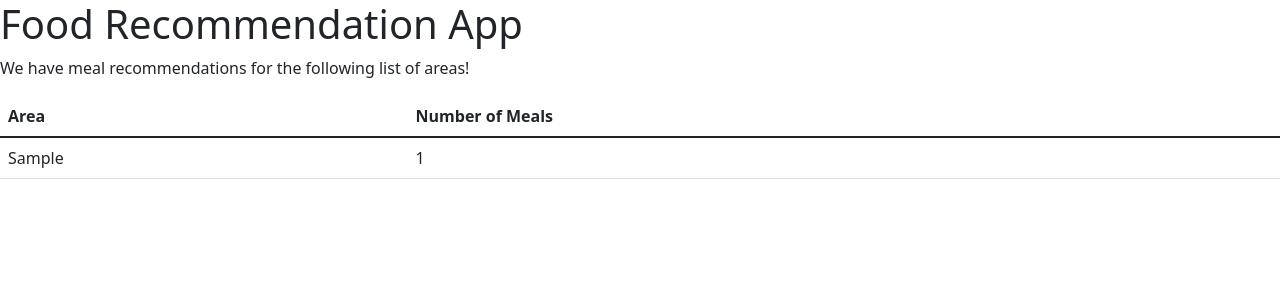
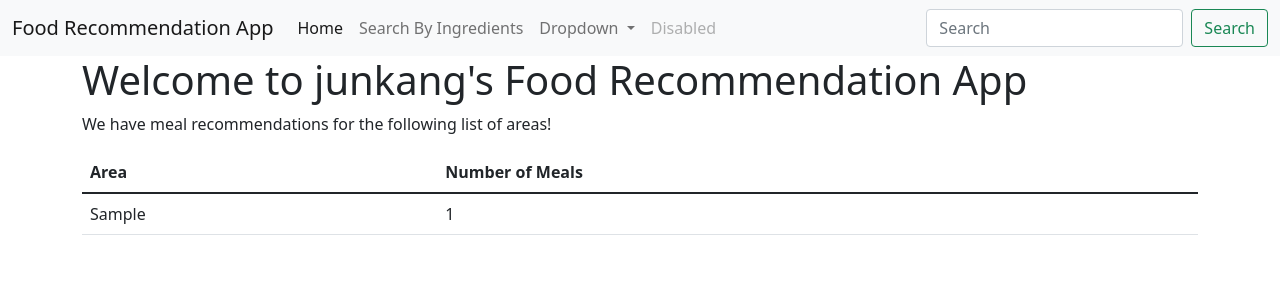
Before and after one commit to junkangli/food-recommendation-app, a Flask app: page / in a window 1280 px wide. Shown: the top 300 px of the page. Run offline with Flask 2, Linux system fonts and the light colour scheme; a database or web service that is not in the repository returns one stand-in record (values such as "Sample title"); data that the repository does not hold is empty.

Commit message:
Add navigation to web site

```diff
--- a/application.py
+++ b/application.py
@@ -11,6 +11,11 @@ def index():
         data.append({'area': area, 'count': query.count_meals_by_area(area)})
     return render_template('index.html', data=data)
 
+@application.route('/search-by-ingredients')
+def search_by_ingredients():
+    ingredients = query.list_all_ingredients()
+    return render_template('search-by-ingredients.html', ingredients=ingredients)
+
 if __name__ == "__main__":
     # Setting debug to True enables debug output. This line should be
     # removed before deploying a production app.
--- a/main.py
+++ b/main.py
@@ -1,7 +1,9 @@
 import query
 
-for area in query.list_all_areas():
-    print(f'{area} || {query.count_meals_by_area(area)}')
+# for area in query.list_all_areas():
+#     print(f'{area} || {query.count_meals_by_area(area)}')
+
+print(query.list_all_ingredients())
 
 #print(query.get_meals_by_main_ingredient('Chicken'))
 
--- /dev/null
+++ b/templates/base.html
@@ -0,0 +1,51 @@
+<!DOCTYPE html>
+<html lang="en">
+    <head>
+        <meta charset="UTF-8">
+        <meta name="viewport" content="width=device-width, initial-scale=1">
+        <link href="https://cdn.jsdelivr.net/npm/bootstrap@5.1.1/dist/css/bootstrap.min.css" rel="stylesheet" integrity="sha384-F3w7mX95PdgyTmZZMECAngseQB83DfGTowi0iMjiWaeVhAn4FJkqJByhZMI3AhiU" crossorigin="anonymous">
+        <title>{% block title %} {% endblock %}</title>
+    </head>
+    <body>
+        <nav class="navbar navbar-expand-lg navbar-light bg-light">
+            <div class="container-fluid">
+                <a class="navbar-brand" href="#">Food Recommendation App</a>
+                <button class="navbar-toggler" type="button" data-bs-toggle="collapse" data-bs-target="#navbarSupportedContent" aria-controls="navbarSupportedContent" aria-expanded="false" aria-label="Toggle navigation">
+                    <span class="navbar-toggler-icon"></span>
+                </button>
+                <div class="collapse navbar-collapse" id="navbarSupportedContent">
+                    <ul class="navbar-nav me-auto mb-2 mb-lg-0">
+                    <li class="nav-item">
+                        <a class="nav-link active" aria-current="page" href="/">Home</a>
+                    </li>
+                    <li class="nav-item">
+                        <a class="nav-link" href="search-by-ingredients">Search By Ingredients</a>
+                    </li>
+                    <li class="nav-item dropdown">
+                        <a class="nav-link dropdown-toggle" href="#" id="navbarDropdown" role="button" data-bs-toggle="dropdown" aria-expanded="false">
+                        Dropdown
+                        </a>
+                        <ul class="dropdown-menu" aria-labelledby="navbarDropdown">
+                        <li><a class="dropdown-item" href="#">Action</a></li>
+                        <li><a class="dropdown-item" href="#">Another action</a></li>
+                        <li><hr class="dropdown-divider"></li>
+                        <li><a class="dropdown-item" href="#">Something else here</a></li>
+                        </ul>
+                    </li>
+                    <li class="nav-item">
+                        <a class="nav-link disabled">Disabled</a>
+                    </li>
+                    </ul>
+                    <form class="d-flex">
+                    <input class="form-control me-2" type="search" placeholder="Search" aria-label="Search">
+                    <button class="btn btn-outline-success" type="submit">Search</button>
+                    </form>
+                </div>
+            </div>
+        </nav>
+        <div class="container">
+            {% block content %} {% endblock %}
+        </div>
+        <script src="https://cdn.jsdelivr.net/npm/bootstrap@5.1.1/dist/js/bootstrap.bundle.min.js" integrity="sha384-/bQdsTh/da6pkI1MST/rWKFNjaCP5gBSY4sEBT38Q/9RBh9AH40zEOg7Hlq2THRZ" crossorigin="anonymous"></script>
+    </body>
+</html>
--- a/templates/index.html
+++ b/templates/index.html
@@ -1,15 +1,7 @@
-<!DOCTYPE html>
-<html lang="en">
-<head>
-    <meta charset="UTF-8">
-    <meta name="viewport" content="width=device-width, initial-scale=1">
-    <link href="https://cdn.jsdelivr.net/npm/bootstrap@5.1.1/dist/css/bootstrap.min.css" rel="stylesheet" integrity="sha384-F3w7mX95PdgyTmZZMECAngseQB83DfGTowi0iMjiWaeVhAn4FJkqJByhZMI3AhiU" crossorigin="anonymous">
-    <title>Food Recommendation App</title>
-</head>
-<body>
-    <script src="https://cdn.jsdelivr.net/npm/bootstrap@5.1.1/dist/js/bootstrap.bundle.min.js" integrity="sha384-/bQdsTh/da6pkI1MST/rWKFNjaCP5gBSY4sEBT38Q/9RBh9AH40zEOg7Hlq2THRZ" crossorigin="anonymous"></script>
+{% extends 'base.html' %}
 
-    <h1>Food Recommendation App</h1>
+{% block content %}
+    <h1>Welcome to junkang's {% block title %} Food Recommendation App {% endblock %}</h1>
     <p>
         We have meal recommendations for the following list of areas!
     </p>
@@ -29,5 +21,4 @@
         {% endfor %}
         </tbody>
     </table>
-</body>
-</html>
+{% endblock %}
--- /dev/null
+++ b/templates/search-by-ingredients.html
@@ -0,0 +1,5 @@
+{% extends 'base.html' %}
+
+{% block content %}
+    <h1>{% block title %} Search by Ingredients {% endblock %}</h1>
+{% endblock %}
```
Also changed, not shown: 2 other files. Lines whose indentation alone changed are shown as unchanged.
